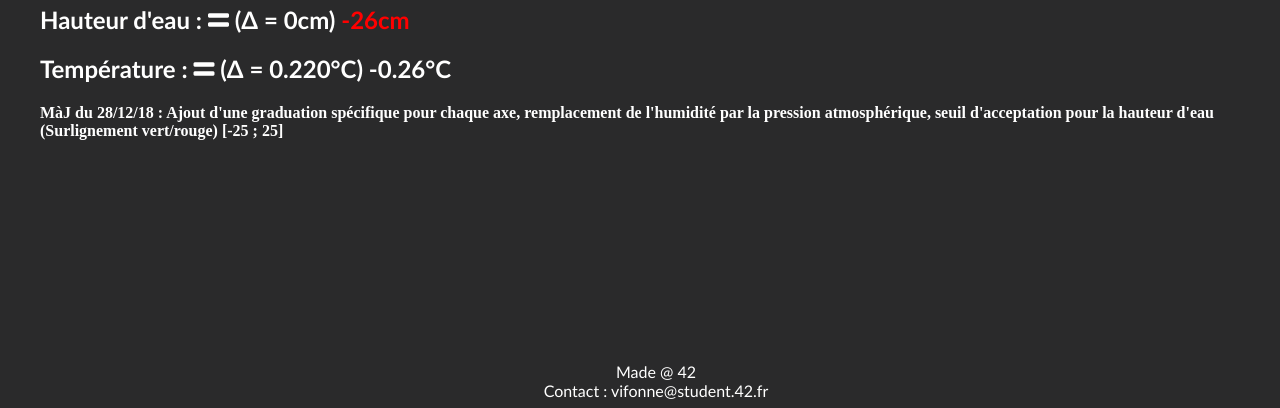
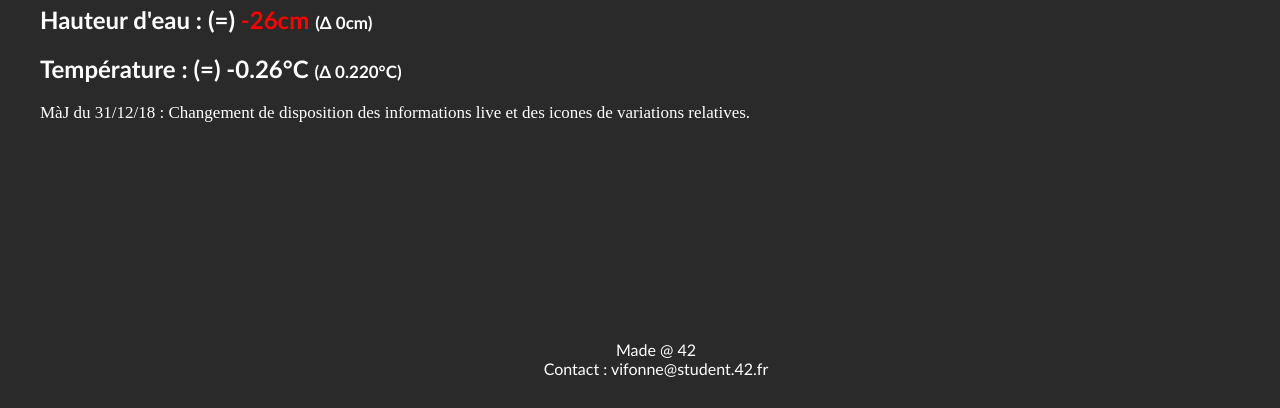
Before and after one commit to SILexRaze/water_h, a plain HTML site: page index.html in a window 1280 px wide. Shown: the part 622-1030 px from the top of the page. After the commit the page ends 1008 px from the top, so only its background shows below. Drawn offline with nearby package versions, Linux system fonts and the light colour scheme.

Commit message:
Changement de disposition des informations live et des icones de variations relatives.

```diff
--- a/index.html
+++ b/index.html
@@ -19,7 +19,7 @@
 			<h1>Infos live : <span id="time">(</span></h1>
 				<h2>Hauteur d'eau : <span id="actual_h"></span></h2>
 				<h2>Température : <span id="actual_t"></span></h2>
-				<h4 style="color:white;">MàJ du 28/12/18 : Ajout d'une graduation spécifique pour chaque axe, remplacement de l'humidité par la pression atmosphérique, seuil d'acceptation pour la hauteur d'eau (Surlignement vert/rouge) [-25 ; 25]</h4>
+				<p id="txt">MàJ du 31/12/18 : Changement de disposition des informations live et des icones de variations relatives.</p>
 				<script src="/code/highcharts-more.js"></script>
 				<script src="/code/modules/solid-gauge.js"></script>
 				<div class="outer">
--- a/js/chart.js
+++ b/js/chart.js
@@ -51,25 +51,25 @@ $(function () {
 				if (mesure.length > 1)
 					var diff = -1 * (mesure[mesure.length - 2][1] - mesure[mesure.length - 1][1])
 				if (diff > 0)
-					h.innerHTML = `<i id="arrow" class="far fa-arrow-alt-circle-up"> </i> `
+					h.innerHTML = `<span id="sign">(↑)</span> `
 				else if (diff < 0)
-					h.innerHTML = `<i id="arrow" class="far fa-arrow-alt-circle-down"> </i> `
+					h.innerHTML = `<span id="sign">(↓)</span> `
 				else
-					h.innerHTML = `<span id="arrow"><i class="fas fa-equals"></i> </span> `
-				h.innerHTML += ` <span id="txt"><span id="deltah">(Δ = </span>) </span>`
+					h.innerHTML = `<span id="sign">(=)</span> `
 				h.innerHTML += mesure[mesure.length - 1][1] + "cm";
+				h.innerHTML += ` <span id="txt"><span id="deltah">(Δ </span>) </span>`
 				document.getElementById("deltah").innerHTML += diff + "cm"
 				diff = temp[temp.length - 2][1] - temp[temp.length - 1][1]
 				if (diff < 0)
-					t.innerHTML = `<i id="arrow" class="far fa-arrow-alt-circle-up"> </i> `
+					t.innerHTML = `<span id="sign">(↑)</span> `
 				else if (diff < 0)
-					t.innerHTML = `<i id="arrow" class="far fa-arrow-alt-circle-down"> </i> `
+					t.innerHTML = `<span id="sign">(↓)</span> `
 				else
-					t.innerHTML = `<span id="arrow"><i class="fas fa-equals"></i> </span> `
-				t.innerHTML += ` <span id="txt"><span id="deltat">(Δ = </span>) </span>`
+					t.innerHTML = `<span id="sign">(=)</span> `
 				t.innerHTML += temp[temp.length - 1][1] + "°C";
+				t.innerHTML += ` <span id="txt"><span id="deltat">(Δ </span>) </span>`
 				document.getElementById("deltat").innerHTML += precise(diff) + "°C"
-				document.getElementById("arrow").style.color = "white"
+				document.getElementById("sign").style.color = "white"
 				document.getElementById("txt").style.color = "white"
 				document.getElementById("time").innerHTML += Date(mesure[mesure.length - 1][0]).split(" ")[4] + ")"
 			}
--- a/style.css
+++ b/style.css
@@ -6,10 +6,12 @@ body{
 
 #LiveInfo h1 {
     font-family: 'Trebuchet MS';
+    font-style: normal;
     color: white;
 }
 #LiveInfo h2 {
     font-family: 'Trebuchet MS';
+    font-style: normal;
     color: white;
 }
 
@@ -21,7 +23,8 @@ body{
     margin-bottom: 2%;
 }
 
-#time {
+#time, #txt{
+    color: white;
     font-size: 17px;
 }
 
@@ -72,6 +75,6 @@ body{
 
 }
 
-#arrow #txt {
+#sign {
   color:white;
 }
```
